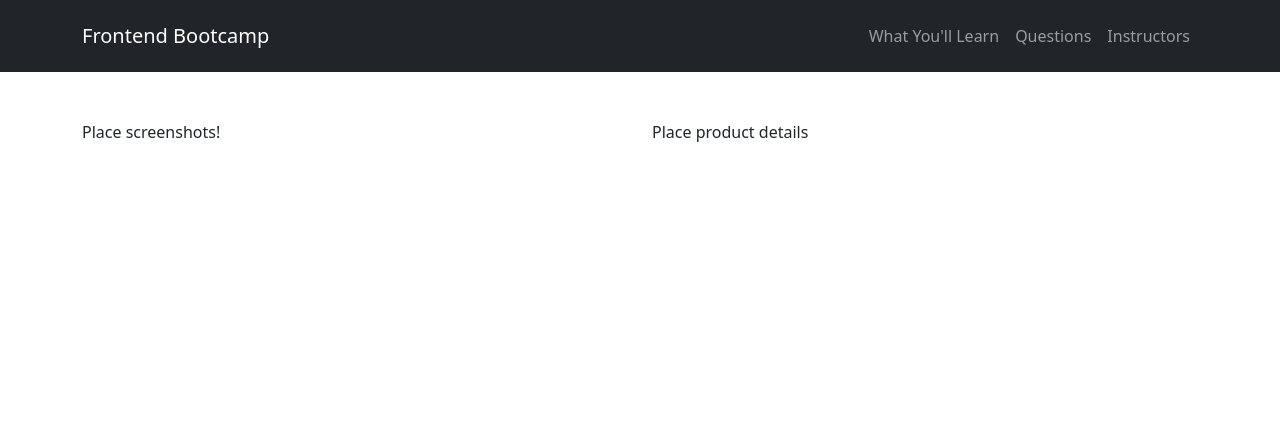
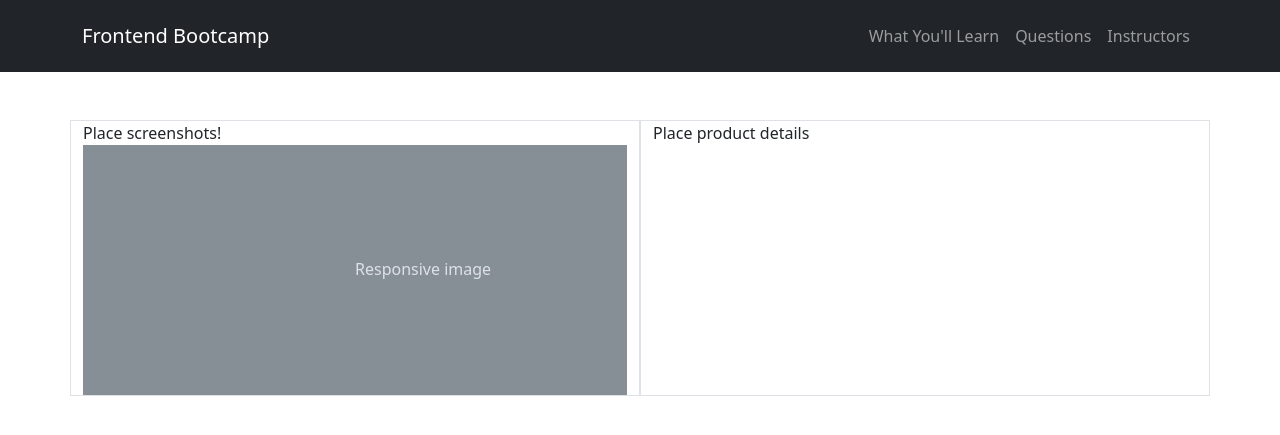
Before and after one commit to ramiboutas/digital_ecom, a Django app: template templates/xlsxproducts/detail.html in a window 1280 px wide. Shown: the top 435 px of the page. Run offline with Django 3.2, Linux system fonts and the light colour scheme; the template is opened without the code that fills it, so the values that code supplies are empty; parts of the project's set-up code (start-up, migrations or seed data) failed here and were passed over; some libraries are stand-ins or nearby versions.

Commit message:
slight changes

```diff
--- a/project/settings.py
+++ b/project/settings.py
@@ -122,6 +122,10 @@ STATICFILES_DIRS = [
     BASE_DIR / "static",
     ]
 
+MEDIA_ROOT = os.path.join(BASE_DIR, 'media')
+MEDIA_URL = '/media/'
+
+
 # Default primary key field type
 
 DEFAULT_AUTO_FIELD = 'django.db.models.BigAutoField'
--- a/project/urls.py
+++ b/project/urls.py
@@ -22,4 +22,7 @@ from django.conf.urls.static import static
 urlpatterns = [
     path('admin/', admin.site.urls),
     path('xlsx/', include('xlsxproducts.urls') ),
-] + static(settings.STATIC_URL, document_root=settings.STATIC_ROOT)
+]
+
+urlpatterns += static(settings.STATIC_URL, document_root=settings.STATIC_ROOT)
+urlpatterns += static(settings.MEDIA_URL, document_root=settings.MEDIA_ROOT)
--- a/templates/xlsxproducts/detail.html
+++ b/templates/xlsxproducts/detail.html
@@ -5,11 +5,15 @@
 <section id="xlsx-product">
   <div class="container">
   <div class="row">
-    <div class="col-lg-6">
+    <div class="col-lg-6 border">
       Place screenshots!
+      <div class="bd-example">
+        <svg class="bd-placeholder-img bd-placeholder-img-lg img-fluid"
+              width="100%" height="250" xmlns="http://www.w3.org/2000/svg" role="img" aria-label="Placeholder: Responsive image" preserveAspectRatio="xMidYMid slice" focusable="false"><title>Placeholder</title><rect width="100%" height="100%" fill="#868e96"/><text x="50%" y="50%" fill="#dee2e6" dy=".3em">Responsive image</text></svg>
+        </div>
 
     </div>
-    <div class="col-lg-6">
+    <div class="col-lg-6 border">
       Place product details
     </div>
   </div>
--- a/templates/xlsxproducts/list.html
+++ b/templates/xlsxproducts/list.html
@@ -6,8 +6,9 @@
 <section class="py-5 text-center container">
   <div class="row py-lg-5">
     <div class="col-lg-6 col-md-8 mx-auto">
-      <h1 class="fw-light">Album example</h1>
-      <p class="lead text-muted">Something short and leading about the collection below—its contents, the creator, etc. Make it short and sweet, but not too short so folks don’t simply skip over it entirely.</p>
+      <h1 class="fw-light">Title</h1>
+      <p class="lead text-muted">
+        description goes here if
       <p>
         <a href="#" class="btn btn-primary my-2">Main call to action</a>
         <a href="#" class="btn btn-secondary my-2">Secondary action</a>
```
Also changed, not shown: ad.png (added).
